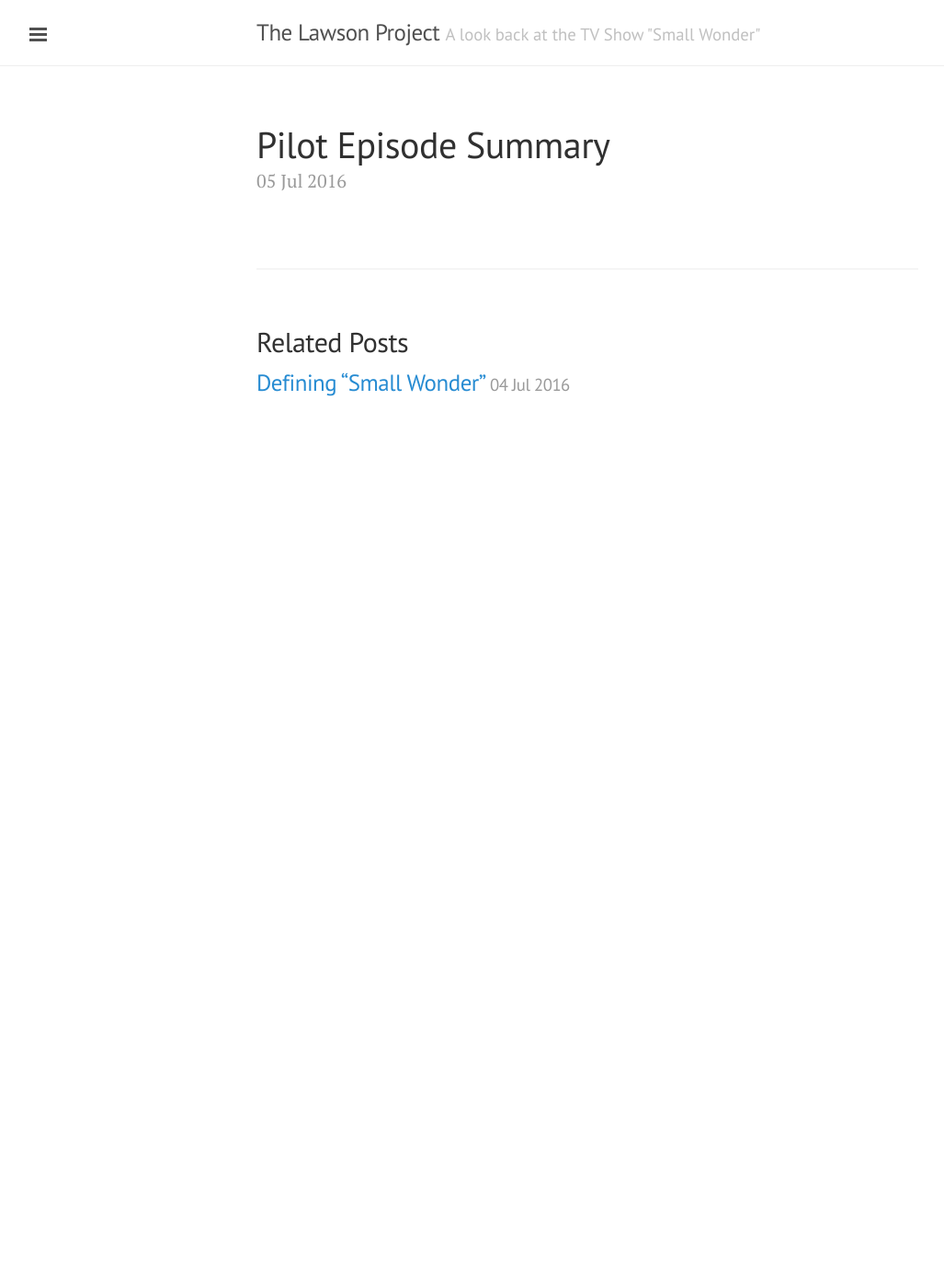
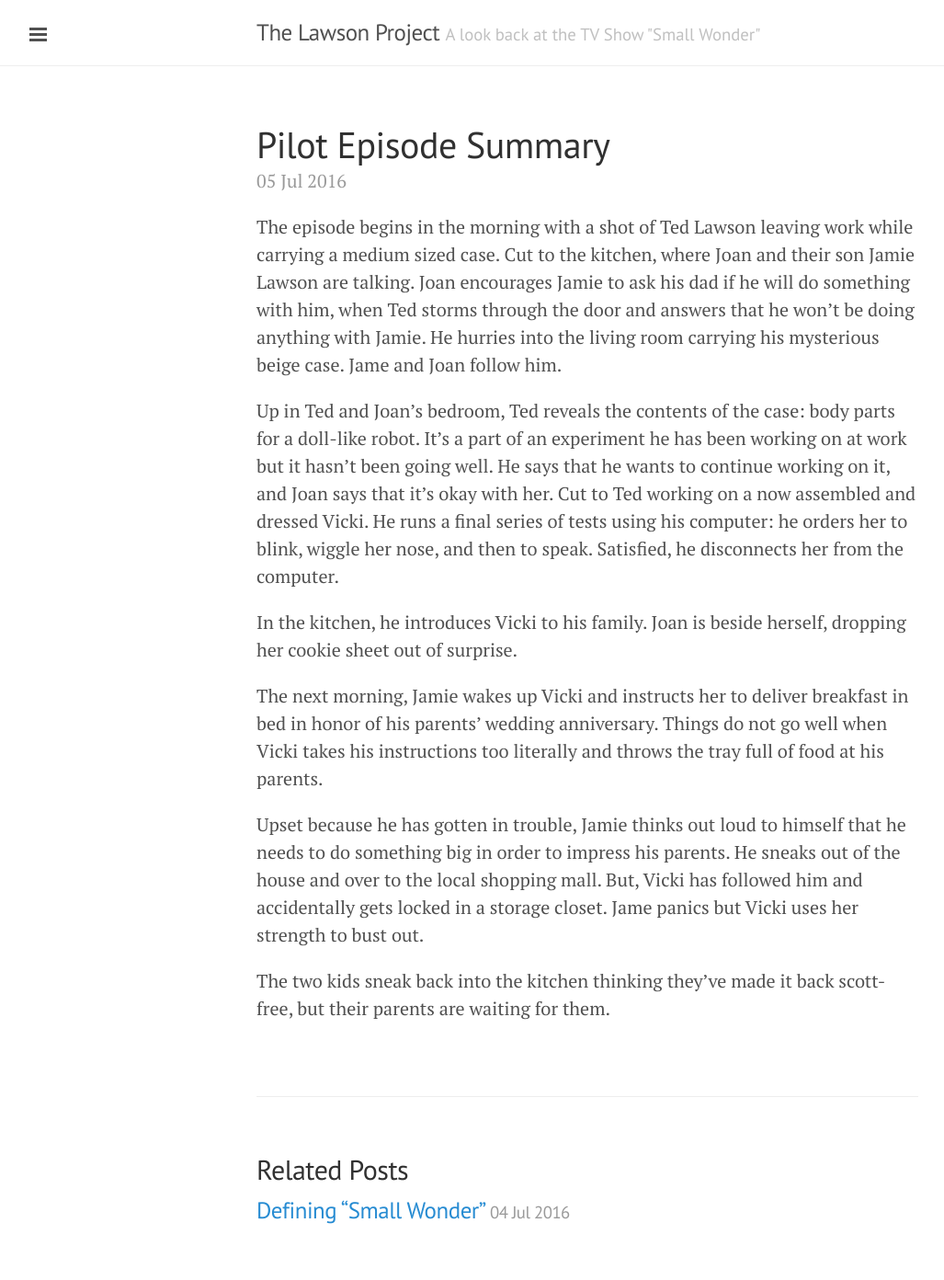
Before and after one commit to lawsonprjct/lawsonprjct.github.io, a Jekyll site: the page built from _posts/2016-07-05-pilot-episode-summary.md, in a window 1280 px wide. Shown: the whole page at 92% size, without its empty margins (1-1028 px from the left). Built offline with Jekyll 4.4.1, drawn with Linux system fonts in a browser that asks for light colours; before the commit the page ends 900 px from its top, so only the background shows below that.

Commit message:
Update from Forestry.io - _posts/2016-07-05-pilot-episode-summary.md

```diff
--- a/_posts/2016-07-05-pilot-episode-summary.md
+++ b/_posts/2016-07-05-pilot-episode-summary.md
@@ -1,6 +1,17 @@
 ---
 title: Pilot Episode Summary
-date: '2016-07-05 21:52:16'
+date: '2016-07-05 21:52:00'
 layout: post
-draft: true
 ---
+The episode begins in the morning with a shot of Ted Lawson leaving work while carrying a medium sized case. Cut to the kitchen, where Joan and their son Jamie Lawson are talking. Joan encourages Jamie to ask his dad if he will do something with him, when Ted storms through the door and answers that he won't be doing anything with Jamie. He hurries into the living room carrying his mysterious beige case. Jame and Joan follow him.
+
+Up in Ted and Joan's bedroom, Ted reveals the contents of the case: body parts for a doll-like robot. It's a part of an experiment he has been working on at work but it hasn't been going well. He says that he wants to continue working on it, and Joan says that it's okay with her.
+Cut to Ted working on a now assembled and dressed Vicki. He runs a final series of tests using his computer: he orders her to blink, wiggle her nose, and then to speak. Satisfied, he disconnects her from the computer.
+
+In the kitchen, he introduces Vicki to his family. Joan is beside herself, dropping her cookie sheet out of surprise.
+
+The next morning, Jamie wakes up Vicki and instructs her to deliver breakfast in bed in honor of his parents' wedding anniversary. Things do not go well when Vicki takes his instructions too literally and throws the tray full of food at his parents.
+
+Upset because he has gotten in trouble, Jamie thinks out loud to himself that he needs to do something big in order to impress his parents. He sneaks out of the house and over to the local shopping mall. But, Vicki has followed him and accidentally gets locked in a storage closet. Jame panics but Vicki uses her strength to bust out.
+
+The two kids sneak back into the kitchen thinking they've made it back scott-free, but their parents are waiting for them.
```
